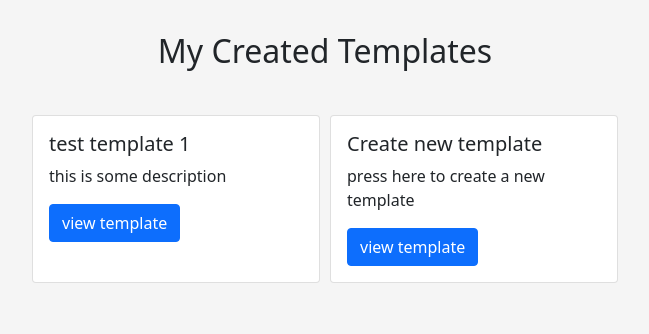
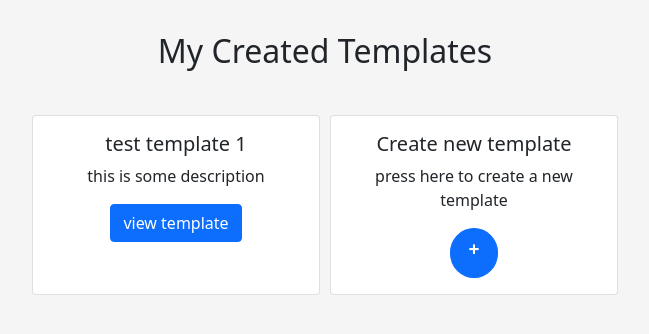
Before and after one commit to parzival0152/Final, a Flask app: page /Mytemplates in a window 1280 px wide. Shown: the part 60-394 px from the top of the page, without its empty margins (315-964 px from the left). Run offline with Flask 2, Linux system fonts and the light colour scheme; a user stored in the database is signed in; data comes from the database, SQL or seed files in the repository; some libraries are stand-ins or nearby versions.

Commit message:
Clicking logo takes to home if logged in. Going back from WIP templates brings to home if logged in. Round "+" button to make new template. Centered all card text because I didn't know how to only center the button (to be fixed).

```diff
--- a/app.py
+++ b/app.py
@@ -31,6 +31,8 @@ def index():
 @login_required
 def home():
     docs = Document.query.filter_by(owner=current_user.id).all()
+    if not current_user.is_authenticated:
+        return redirect(url_for("index"))
     return render_template("home.html",name = current_user.fullName,number = len(docs))
 
 @app.route("/signin", methods = ['POST','GET'])
@@ -89,7 +91,7 @@ def myForms():
 def templates(id):
     return f"""
     <center>
-		<h2>Not Implemented <a href="/">Go back</a></h2>
+		<h2>Not Implemented <a href="/home">Go back</a></h2>
         <h4>{id}</h4>
 	</center>
     """
--- a/static/styles/base.css
+++ b/static/styles/base.css
@@ -16,6 +16,15 @@ body{
     border-radius: 25px;
 }
 
+.round-btn{
+    border-radius: 50%;
+    padding-bottom: 5%;
+    padding-left: 7%;
+    padding-right: 7%;
+    font-size: larger;
+    text-align: center;
+}
+
 div.home{
     text-align: center;
     padding-left: 32%;
@@ -32,6 +41,7 @@ div.card-wrapper{
 
 div.card{
     margin:5px;
+    text-align: center;
 }
 
 h2.form-header{
--- a/templates/base.html
+++ b/templates/base.html
@@ -20,7 +20,7 @@
 <body>
 	<nav class="navbar navbar-expand-lg navbar-dark" style="background-color: navy;">
 		<div class="container-fluid">
-		  <a class="navbar-brand" href="/">E-Sign</a>
+		  <a class="navbar-brand" href="/home">E-Sign</a>
 		  <button class="navbar-toggler" type="button" data-bs-toggle="collapse" data-bs-target="#navbarSupportedContent" aria-controls="navbarSupportedContent" aria-expanded="false" aria-label="Toggle navigation">
 			<span class="navbar-toggler-icon"></span>
 		  </button>
--- a/templates/templates.html
+++ b/templates/templates.html
@@ -12,7 +12,11 @@
         <div class="card-body">
             <h5 class="card-title">{{temp.name}}</h5>
             <p class="card-text">{{temp.description}}</p>
-            <a href="/templates/{{temp.Tid}}" class="btn btn-primary">view template</a>
+            {% if temp.name == "Create new template" %}
+                <a href="/templates/{{temp.Tid}}" class="btn btn-primary round-btn"><b>+</b></a>
+            {% else %}
+                <a href="/templates/{{temp.Tid}}" class="btn btn-primary">view template</a>
+            {% endif %}
         </div>
     </div>
     {%endfor%}
```
